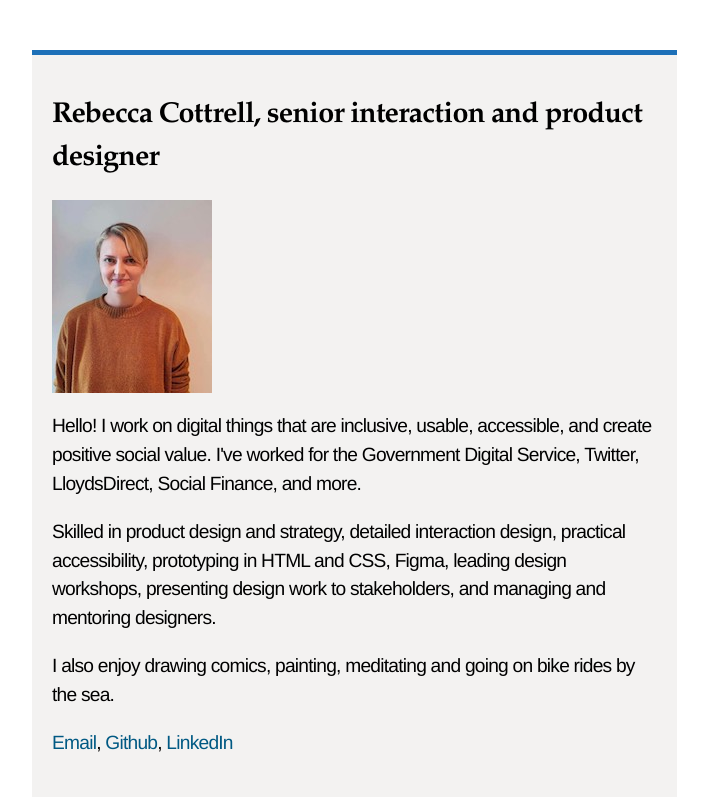
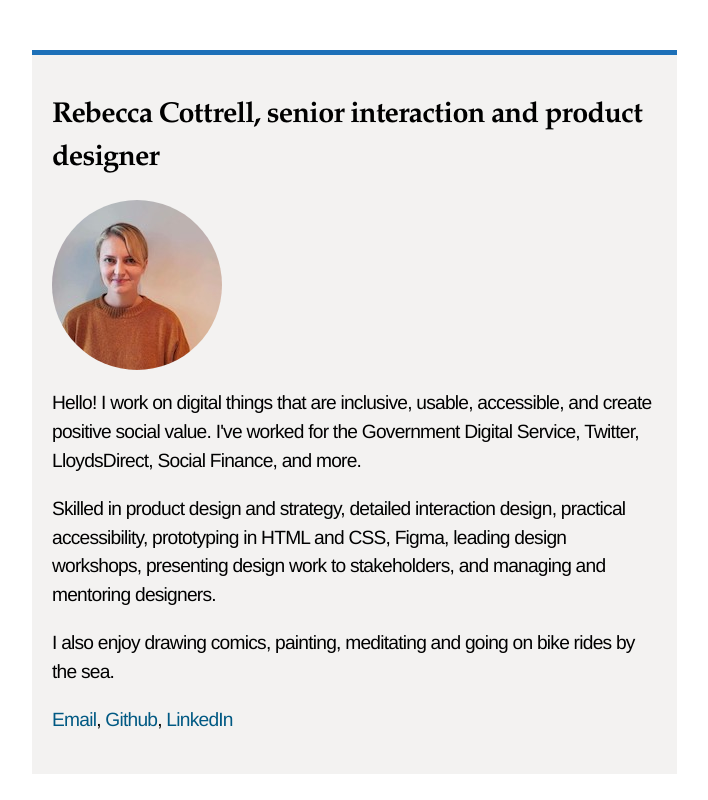
Before and after one commit to rivalee/rebecca-cottrell-design, a plain HTML site: page index.html in a window 1280 px wide. Shown: the top 800 px of the page, without its empty margins (8-716 px from the left). Drawn offline with Linux system fonts and the light colour scheme.

Commit message:
Put myself in a circle

```diff
--- a/css/main.css
+++ b/css/main.css
@@ -44,10 +44,10 @@ body, p, ul, li {
 }
 
 .portrait {
-  width: 160px;
-  height: 193px;
+  width: 170px;
+  height: 170px;
   background-image: url("../images/reb.jpeg");
-  background-color: pink;
+  border-radius: 100px;
 }
 .info {
   width: 60%;
```
